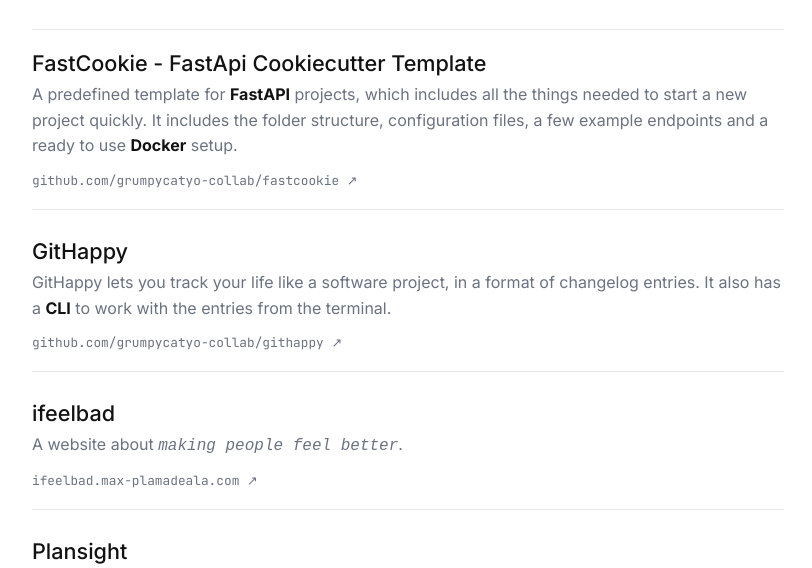
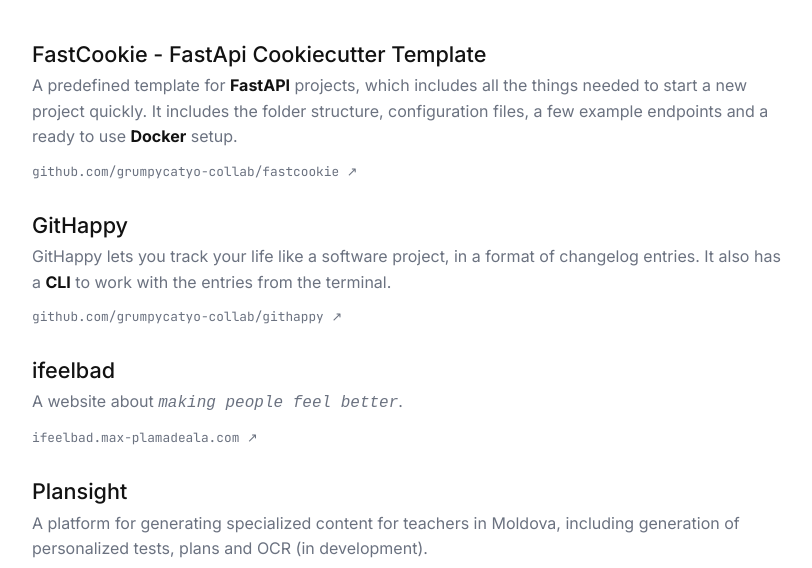
Before and after one commit to grumpycatyo-collab/max-plamadeala.com, an Astro site: page /work in a window 1280 px wide. Shown: the part 191-759 px from the top of the page, without its empty margins (232-1044 px from the left). Built offline with nearby package versions, Linux system fonts and the light colour scheme; Astro itself is replaced by a stand-in of ours; a web font is replaced by a local one.

Commit message:
style: drop divider lines on writing and work lists
Removes the border-top/bottom rules between list rows on /writing and
/work, using spacing alone to separate entries.

```diff
--- a/src/pages/work.astro
+++ b/src/pages/work.astro
@@ -70,12 +70,7 @@ function displayUrl(url: string) {
   }
 
   .project-row {
-    padding: 1.25rem 0;
-    border-bottom: 1px solid var(--border-color);
-  }
-
-  .projects-list li:first-child {
-    border-top: 1px solid var(--border-color);
+    padding: 0.75rem 0;
   }
 
   .project-title {
```
Also changed, not shown: src/pages/writing.astro (+4 -6 lines).
